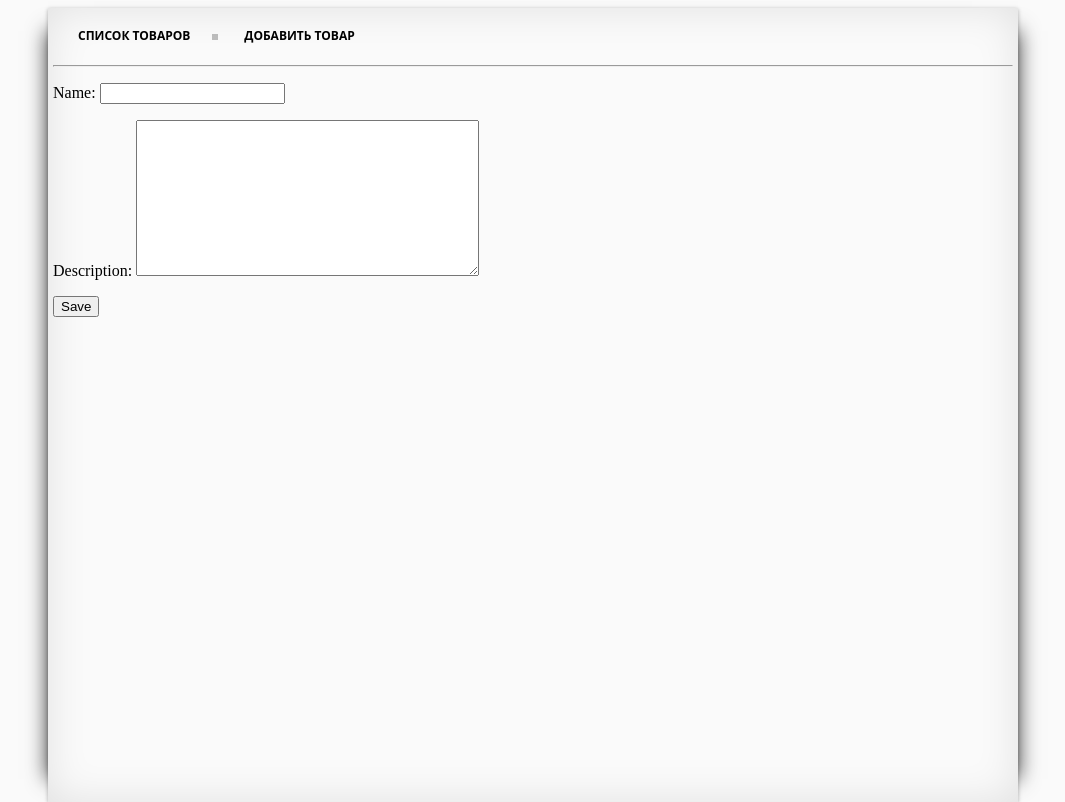
After one commit to alderkien/testshop, a Django app: page /create/ in a window 1280 px wide. The commit adds this page. Shown: the whole page, without its empty margins (112-1177 px from the left). Run offline with Django 3.2, Linux system fonts and the light colour scheme.

Commit message:
some change 2

```diff
--- a/shop/models.py
+++ b/shop/models.py
@@ -6,7 +6,7 @@ from django.core.files.storage import FileSystemStorage
 
 class Product(models.Model):
 	name=models.CharField(max_length=200)
-	description=models.TextField(null=True)
+	description=models.TextField(blank=True)
 	create_timestamp=models.DateField(auto_now_add=True)
 	update_timestamp=models.DateField(auto_now=True)
 	def __str__(self):
--- /dev/null
+++ b/shop/templates/shop/product_form.html
@@ -0,0 +1,7 @@
+{% extends 'testshop/site.html' %}
+{% block content %}
+<form action="" method="post">{% csrf_token %}
+    {{ form.as_p }}
+    <input type="submit" value="Save" />
+</form>
+{% endblock%}
--- a/shop/urls.py
+++ b/shop/urls.py
@@ -1,11 +1,9 @@
 from django.conf.urls import url
-
-from . import views
-
 from .views import *
 
 urlpatterns = [
-	url(r'products_list/', Products.as_view()),
-	url(r'$', views.index, name='index'),
+	url(r'list/$', Products.as_view()),
+	url(r'^create/$', ProductCreate.as_view(), name='products_create'),
+	url(r'$', Products.as_view()),
 
 ]
--- a/shop/views.py
+++ b/shop/views.py
@@ -1,7 +1,10 @@
 from django.shortcuts import render
 from django.views.generic import ListView
+from django.views.generic.edit import CreateView
+
 
 from .models import *
+
 
 
 
@@ -11,3 +14,7 @@ def index(request):
 class Products(ListView):
 	model = Product
 	paginate_by = 10
+
+class ProductCreate(CreateView):
+	model = Product
+	fields = ['name','description']
--- a/testshop/templates/testshop/site.html
+++ b/testshop/templates/testshop/site.html
@@ -34,7 +34,8 @@
             {% block menu %}
             <div id='cssmenu'>
               <ul>
-                <li {% if request.path == "/products_list" %} class="active" {% endif %}><a href=/products_list><span>Список товаров</span></a></li>
+                <li {% if request.path == "/list" %} class="active" {% endif %}><a href=/list><span>Список товаров</span></a></li>
+                 <li {% if request.path == "/create" %} class="active" {% endif %}><a href=/create><span>Добавить товар</span></a></li>
               </ul>
               <hr class="delim">
             </div>
--- a/testshop/urls.py
+++ b/testshop/urls.py
@@ -18,11 +18,11 @@ from django.conf.urls.static import static
 from django.contrib.staticfiles.urls import staticfiles_urlpatterns
 from django.conf import settings
 from django.contrib import admin
-from shop.views import Products
+from shop.views import Products,ProductCreate
 
 urlpatterns = [
     url(r'^admin/', admin.site.urls),
-    url(r'^$', Products.as_view(), name='products'),
+    url(r'^', include('shop.urls')),
 ]
 
 urlpatterns += static(settings.MEDIA_URL, document_root=settings.MEDIA_ROOT)
```
Also changed, not shown: shop/forms.py (added, +11 -0 lines).
